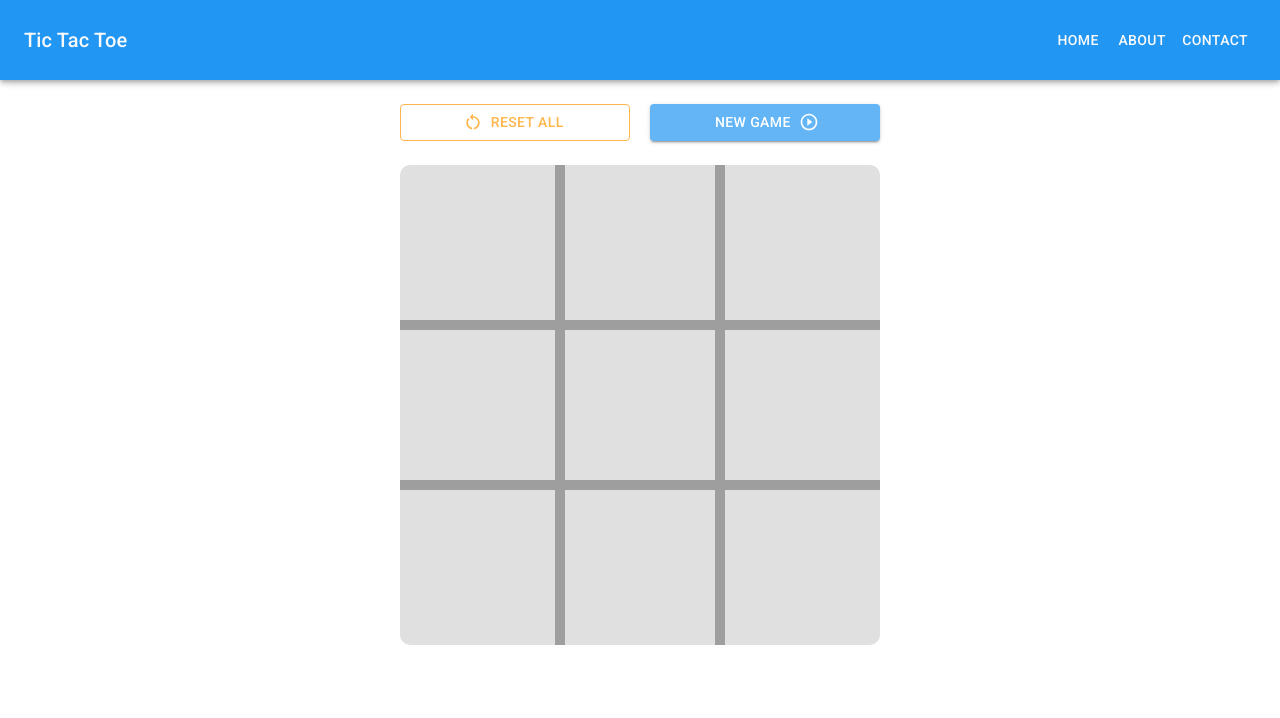
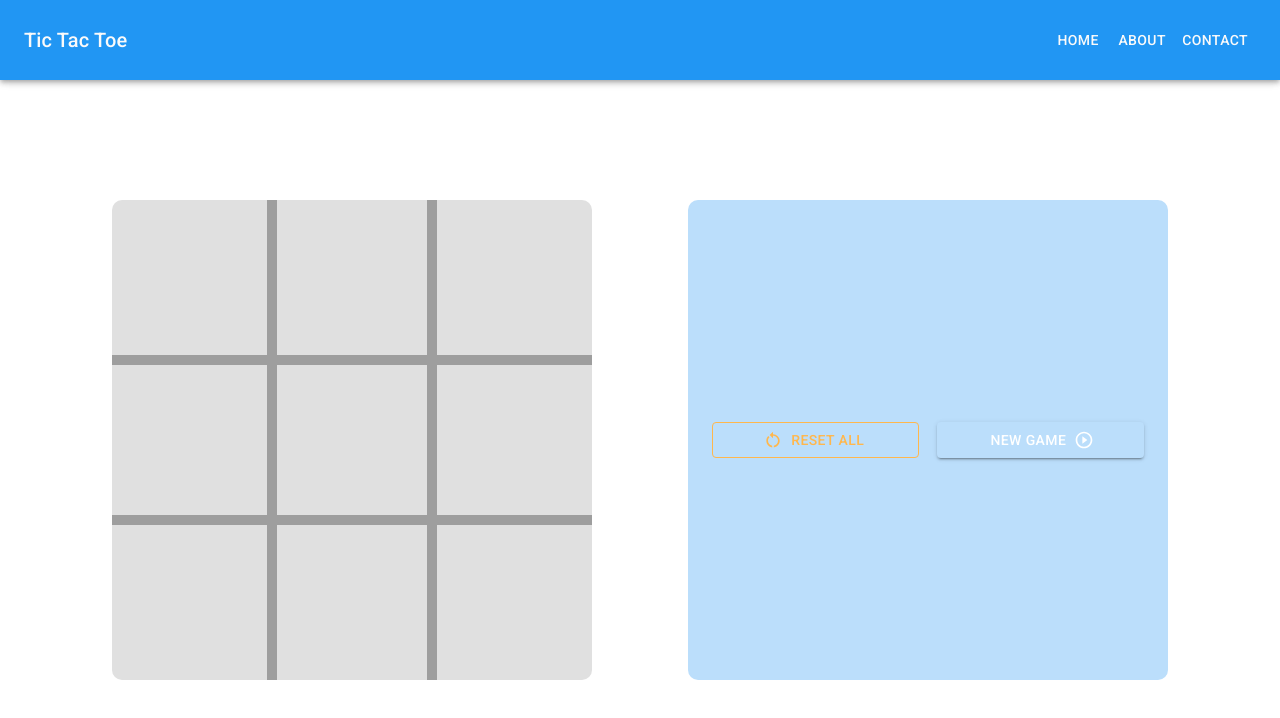
Before and after one commit to dah06a/tic-tac-toe, a React (Create React App) app: page / in a window 1280 px wide. Shown: the top 718 px of the page. Built offline with nearby package versions, Linux system fonts and the light colour scheme.

Commit message:
Changed game page and panel layouts

```diff
--- a/src/App.tsx
+++ b/src/App.tsx
@@ -1,19 +1,18 @@
 import Navbar from './features/navbar/Navbar';
-import GameContainer from './features/game/GameContainer';
-import GameBoard from './features/game/GameBoard';
-import GameButtons from './features/game/GameButtons';
+import GamePage from './app/pages/GamePage';
 import './App.css';
 
 function App() {
   return (
     <div className="App">
       <Navbar />
-      <GameContainer>
-        <GameButtons />
-        <GameBoard />
-      </GameContainer>
+      <GamePage />
     </div>
   );
 }
 
+// need score area
+// need game over message area
+// need computer talk/messages area
+
 export default App;
--- /dev/null
+++ b/src/app/pages/GamePage.tsx
@@ -0,0 +1,44 @@
+import GameBoard from '../../features/game/GameBoard';
+import GamePanel from '../../features/game/GamePanel';
+
+import Container from '@mui/material/Container';
+
+const styles = {
+    pageContainer: {
+        display: 'flex',
+        flexDirection: {xs: 'column', sm: 'row'},
+        height: '90vh',
+        mt: '10vh',
+        px: { xs: '12px', sm: '24px' },
+        alignItems: {xs: 'flex-end', sm: 'center'},
+    },
+    gameContainer: {
+        display: 'flex',
+        justifyContent: 'center',
+        alignItems: 'center',
+        width: {xs: '100%', sm: '70%', md: '50%'},
+        height: '100%',
+        py: {xs: 2, sm: 0},
+    },
+    panelContainer: {
+        display: 'flex',
+        justifyContent: 'center',
+        alignItems: 'center',
+        width: {xs: '100%', sm: '30%', md: '50%'},
+        height: '100%',
+        py: {xs: 2, sm: 0},
+    },
+}
+
+export default function GamePage() {
+    return (
+        <Container id="game-page" sx={styles.pageContainer}>
+            <Container id='game-container' sx={styles.gameContainer}>
+                <GameBoard />
+            </Container>
+            <Container id='game-panel' sx={styles.panelContainer}>
+                <GamePanel />
+            </Container>
+        </Container>
+    );
+}
--- a/src/features/game/GameBoard.tsx
+++ b/src/features/game/GameBoard.tsx
@@ -16,6 +16,7 @@ const styles = {
 		color: mainTheme.palette.primary.contrastText,
 		borderRadius: '10px',
 		alignItems: 'center',
+		mx: 'auto',
 	},
 	row: {
 		height: { xs: '30vmin', sm: '20vmin' },
--- a/src/features/game/GameButtons.tsx
+++ b/src/features/game/GameButtons.tsx
@@ -13,7 +13,7 @@ const styles = {
         my: 3,
         justifyContent: 'space-between',
         alignItems: 'center',
-        width: { xs: '90vmin', sm: '60vmin' },
+        width: '100%',
     },
     resetBtn: {
         width: '48%',
--- a/src/features/game/GameContainer.tsx
+++ /dev/null
@@ -1,25 +0,0 @@
-import { ReactNode } from 'react';
-import Container from '@mui/material/Container';
-
-const styles = {
-    container: {
-        display: 'flex',
-        flexDirection: 'column',
-        mt: '10vh',
-        px: { xs: '12px', sm: '24px' },
-        height: '90vh',
-        alignItems: 'center',
-    }
-}
-
-type GameContainerProps = {
-	children?: ReactNode;
-}
-
-export default function GameContainer(props: GameContainerProps) {
-    return (
-        <Container sx={styles.container}>
-            {props.children}
-        </Container>
-    );
-}
--- /dev/null
+++ b/src/features/game/GamePanel.tsx
@@ -0,0 +1,25 @@
+import GameButtons from './GameButtons';
+import { mainTheme } from '../../themes/mainTheme';
+
+import Container from '@mui/material/Container';
+
+const styles = {
+    container: {
+        display: 'flex',
+        flexDirection: {xs: 'column', sm: 'row'},
+		width: { xs: '90vmin', sm: '30vmin', md: '60vmin' },
+		height: { xs: '50vmin', sm: '60vmin' },
+        alignItems: 'center',
+        backgroundColor: mainTheme.palette.primary.light,
+        borderRadius: '10px',
+        mx: 'auto',
+    }
+}
+
+export default function GamePanel() {
+    return (
+        <Container sx={styles.container}>
+            <GameButtons />
+        </Container>
+    );
+}
--- a/src/themes/mainTheme.ts
+++ b/src/themes/mainTheme.ts
@@ -4,7 +4,7 @@ import { blue, orange, grey } from '@mui/material/colors';
 export const mainTheme = createTheme({
     palette: {
       primary: {
-        light: blue[300],
+        light: blue[100],
         main: blue[500],
         dark: blue[800],
         contrastText: grey[50],
```
